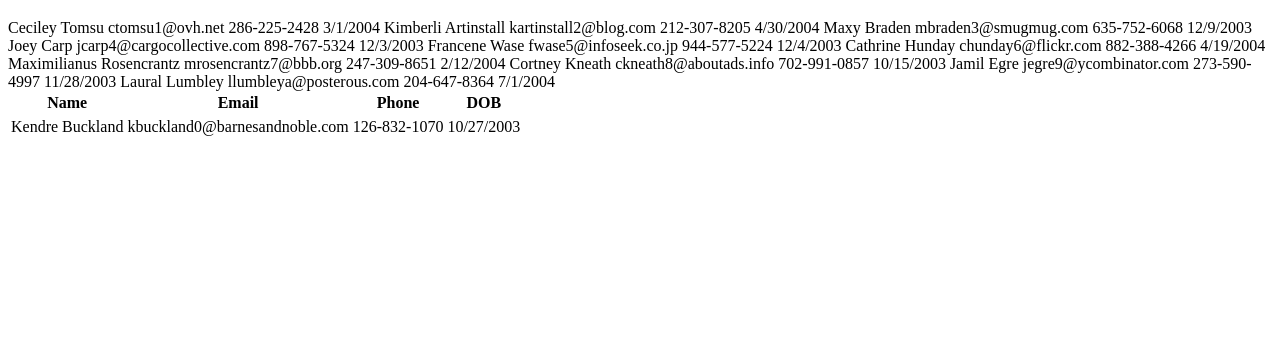
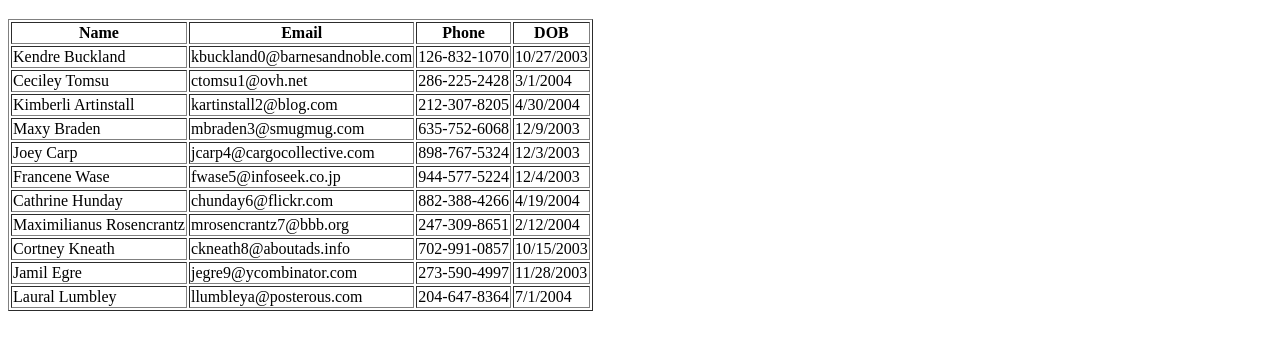
Before and after one commit to KTProg-2024/summer-camp-Jackandanumber, a plain HTML site: page index.html in a window 1280 px wide. Shown: the part 61-408 px from the top of the page. Drawn offline with Linux system fonts and the light colour scheme.

Commit message:
finished

```diff
--- a/index.html
+++ b/index.html
@@ -1,33 +1,85 @@
 <!DOCTYPE html>
 <html>
     <head>
-
+     <title>summer camp</title>
     </head>
 
     <body>
 
 <h1> Camp Bobcat Team</h1>
-<table>
+<table border="1">
+ <tr>
   <th>Name</th>
   <th>Email</th>
   <th>Phone</th>
   <th>DOB</th>
+ </tr>
  <tr>
- </tr>
   <td>Kendre Buckland</td>
   <td>kbuckland0@barnesandnoble.com</td>
   <td>126-832-1070</td>
   <td>10/27/2003</td>
-Ceciley Tomsu	ctomsu1@ovh.net	286-225-2428	3/1/2004
-Kimberli Artinstall	kartinstall2@blog.com	212-307-8205	4/30/2004
-Maxy Braden	mbraden3@smugmug.com	635-752-6068	12/9/2003
-Joey Carp	jcarp4@cargocollective.com	898-767-5324	12/3/2003
-Francene Wase	fwase5@infoseek.co.jp	944-577-5224	12/4/2003
-Cathrine Hunday	chunday6@flickr.com	882-388-4266	4/19/2004
-Maximilianus Rosencrantz	mrosencrantz7@bbb.org	247-309-8651	2/12/2004
-Cortney Kneath	ckneath8@aboutads.info	702-991-0857	10/15/2003
-Jamil Egre	jegre9@ycombinator.com	273-590-4997	11/28/2003
-Laural Lumbley	llumbleya@posterous.com	204-647-8364	7/1/2004
-
+ </tr>
+ <tr>
+  <td>Ceciley Tomsu</td>
+  <td>ctomsu1@ovh.net</td>
+  <td>286-225-2428</td>
+  <td>3/1/2004</td>
+ </tr>
+ <tr>
+  <td>Kimberli Artinstall</td>
+  <td>kartinstall2@blog.com</td>
+  <td>212-307-8205</td>
+  <td>4/30/2004</td>
+ </tr>
+ <tr>
+  <td>Maxy Braden</td>
+  <td>mbraden3@smugmug.com</td>
+  <td>635-752-6068</td>
+  <td>12/9/2003</td>
+ </tr>
+ <tr>
+  <td>Joey Carp</td>
+  <td>jcarp4@cargocollective.com</td>
+  <td>898-767-5324</td>
+  <td>12/3/2003</td>
+ </tr>
+ <tr>
+  <td>Francene Wase</td>
+  <td>fwase5@infoseek.co.jp</td>
+  <td>944-577-5224</td>
+  <td>12/4/2003</td>
+ </tr>
+ <tr>
+  <td>Cathrine Hunday</td>
+  <td>chunday6@flickr.com</td>
+  <td>882-388-4266</td>
+  <td>4/19/2004</td>
+ </tr>
+ <tr>
+   <td>Maximilianus Rosencrantz</td>
+   <td>mrosencrantz7@bbb.org</td>
+   <td>247-309-8651</td>
+   <td>2/12/2004</td>
+ </tr>
+ <tr>
+   <td>Cortney Kneath</td>
+   <td>ckneath8@aboutads.info</td>
+   <td>702-991-0857</td>
+   <td>10/15/2003</td>
+  </tr>
+  <tr>
+   <td>Jamil Egre</td>
+   <td>jegre9@ycombinator.com</td>
+   <td>273-590-4997</td>
+   <td>11/28/2003</td>
+  </tr>
+  <tr>
+   <td>Laural Lumbley</td>
+   <td>llumbleya@posterous.com</td>
+   <td>204-647-8364</td>
+   <td>7/1/2004</td>
+  </tr>
+ </table>
     </body>
 </html>
```
Lines whose indentation alone changed are shown as unchanged.
